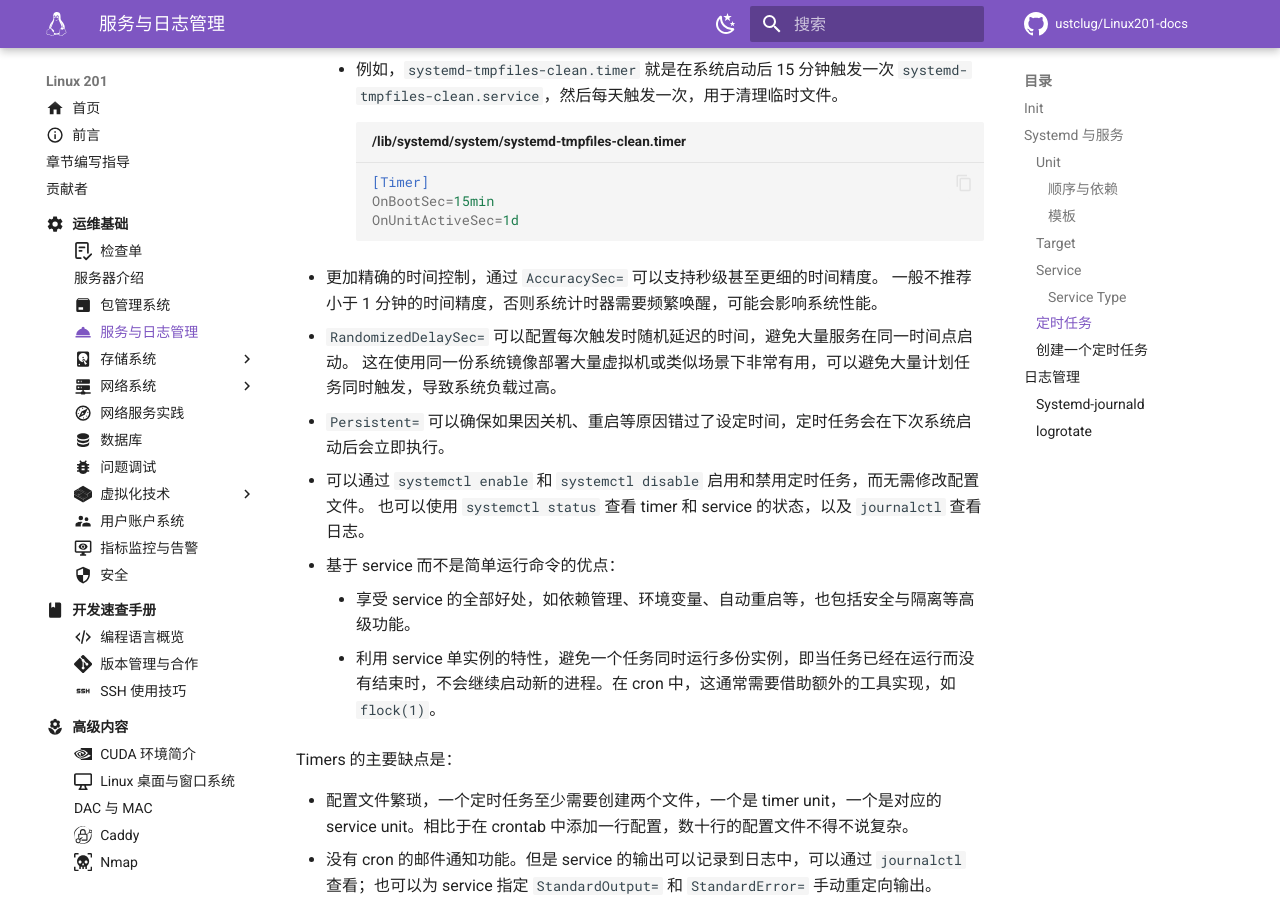
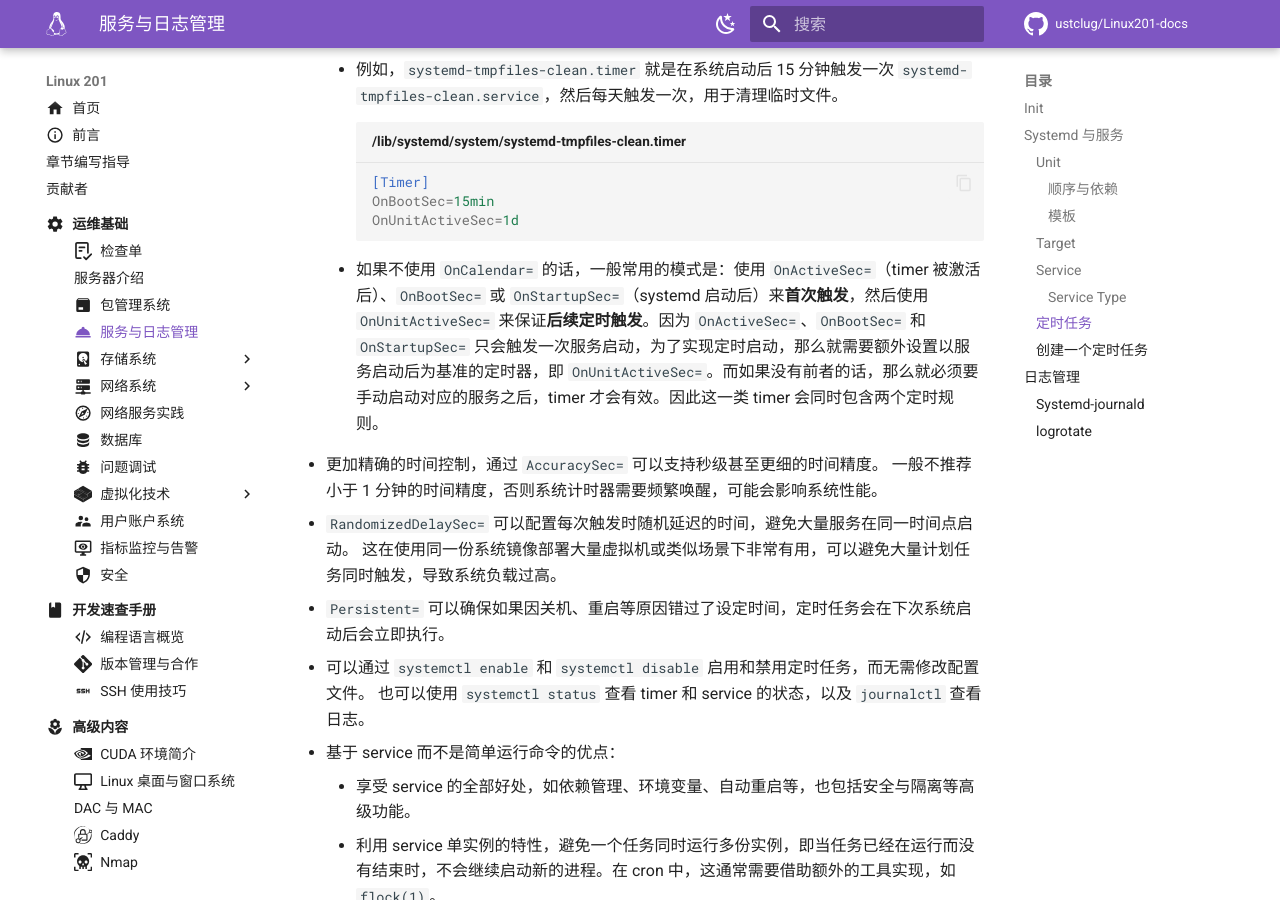
Before and after one commit to ustclug/Linux201-docs, an MkDocs documentation site: the page built from docs/ops/service.md, in a window 1280 px wide and 900 px high, scrolled down 6852 px. Built offline with MkDocs 1.6.1 and Material for MkDocs 9.7.7, drawn with Linux system fonts in a browser that asks for light colours; comment, search, counter and statistics services are not loaded.

Commit message:
ops/service: Timer trap about OnXXXSec=

````diff
--- a/docs/ops/service.md
+++ b/docs/ops/service.md
@@ -241,6 +241,8 @@ Systemd 提供了 timer 类型的 unit，用于定时执行任务。一个 timer
         OnUnitActiveSec=1d
         ```
 
+    - 如果不使用 `OnCalendar=` 的话，一般常用的模式是：使用 `OnActiveSec=`（timer 被激活后）、`OnBootSec=` 或 `OnStartupSec=`（systemd 启动后）来**首次触发**，然后使用 `OnUnitActiveSec=` 来保证**后续定时触发**。因为 `OnActiveSec=`、`OnBootSec=` 和 `OnStartupSec=` 只会触发一次服务启动，为了实现定时启动，那么就需要额外设置以服务启动后为基准的定时器，即 `OnUnitActiveSec=`。而如果没有前者的话，那么就必须要手动启动对应的服务之后，timer 才会有效。因此这一类 timer 会同时包含两个定时规则。
+
 - 更加精确的时间控制，通过 `AccuracySec=` 可以支持秒级甚至更细的时间精度。
     一般不推荐小于 1 分钟的时间精度，否则系统计时器需要频繁唤醒，可能会影响系统性能。
 - `RandomizedDelaySec=` 可以配置每次触发时随机延迟的时间，避免大量服务在同一时间点启动。
````
